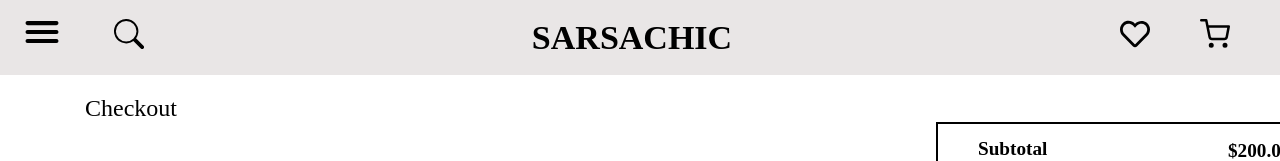
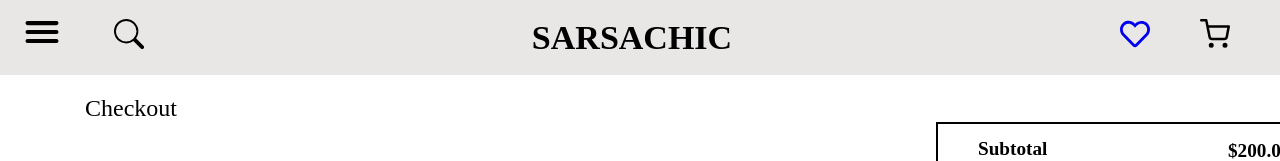
Before and after one commit to apuchandradas5568/sarsa-skleton, a React (Vite) app: page /cart in a window 1280 px wide. Shown: the top 161 px of the page. Built offline with nearby package versions, Linux system fonts and the light colour scheme; no server answers.

Commit message:
Update Header.jsx

```diff
--- a/src/components/Header/Header.jsx
+++ b/src/components/Header/Header.jsx
@@ -30,7 +30,8 @@ const Header = () => {
 
       <div className="header-right">
         <div className="heart-icon icon">
-          <FaRegHeart />
+        <Link to={'/wishlist'}>  <FaRegHeart /></Link>
+
         </div>
         <div onClick={cart} className="cart-icon icon">
           <FiShoppingCart />
```
